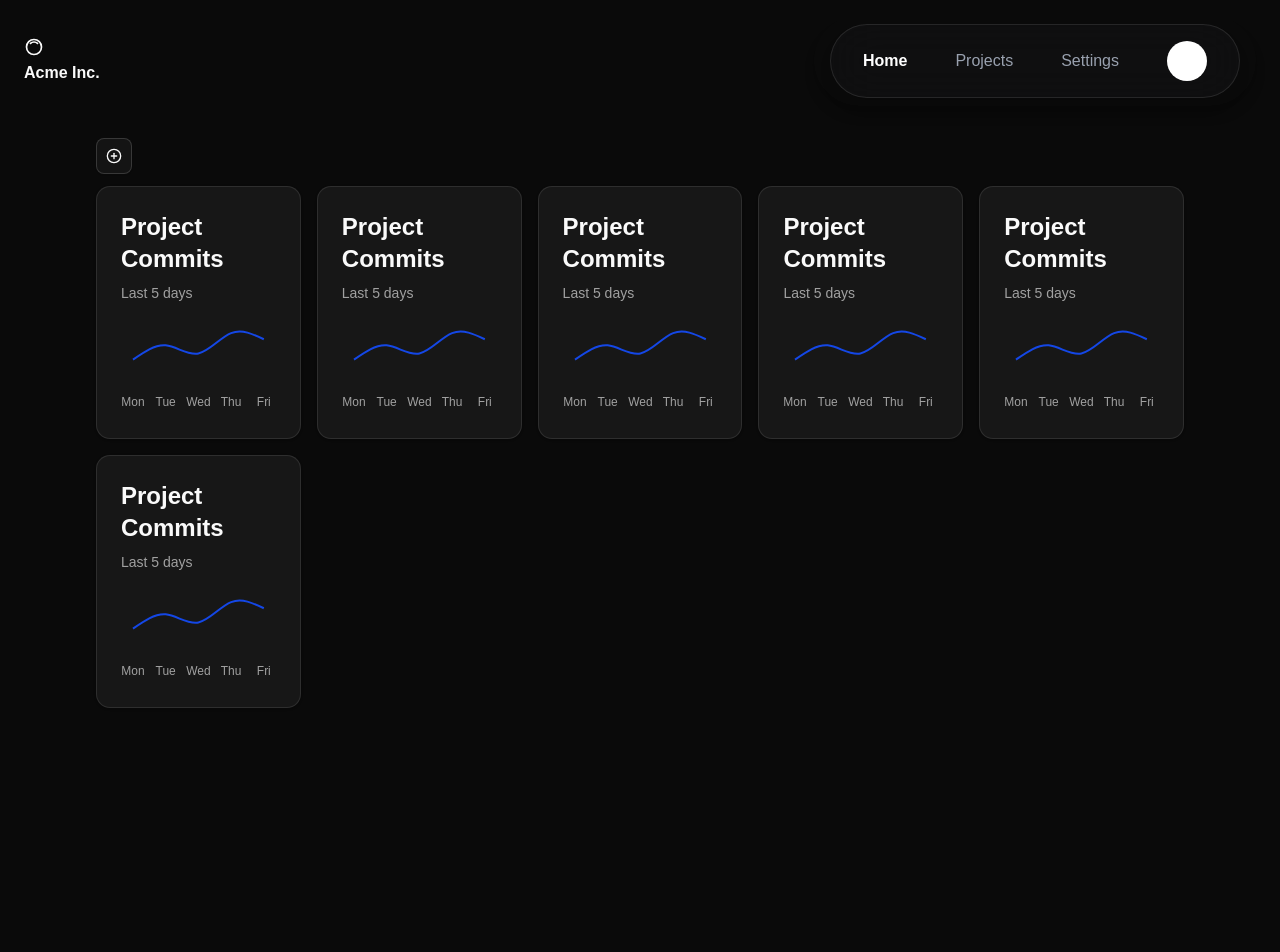
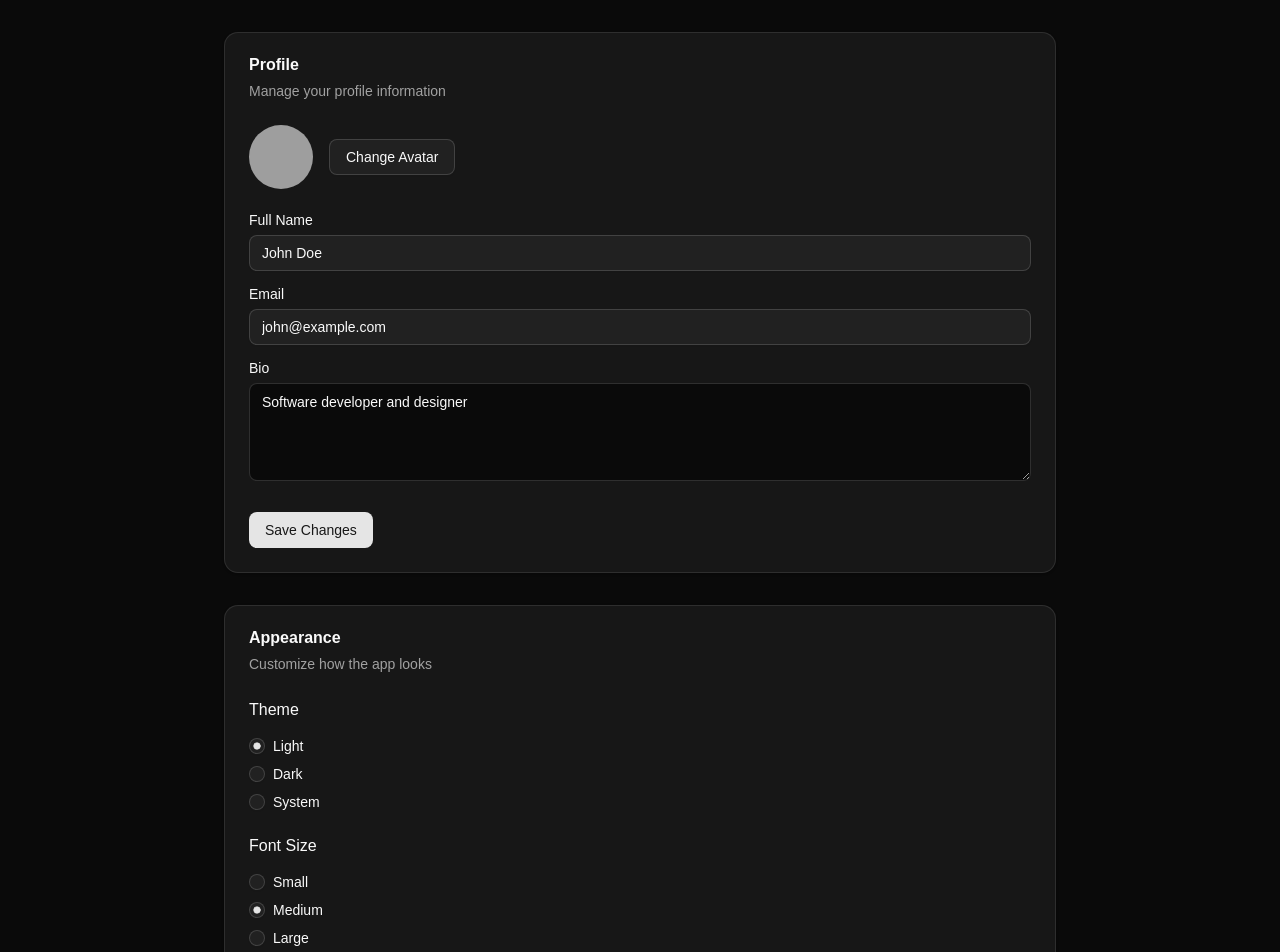
Before and after one commit to susshikan/Project-Tracker, a React (Vite) app in the folder project-tracker/: page / in a window 1280 px wide. Shown: the top 952 px of the page. Built offline with nearby package versions, Linux system fonts and the light colour scheme; grey boxes are pictures that could not be loaded.

Commit message:
create settings page

```diff
--- a/project-tracker/package.json
+++ b/project-tracker/package.json
@@ -14,6 +14,7 @@
     "@radix-ui/react-dialog": "^1.1.15",
     "@radix-ui/react-label": "^2.1.7",
     "@radix-ui/react-navigation-menu": "^1.2.14",
+    "@radix-ui/react-radio-group": "^1.3.8",
     "@radix-ui/react-scroll-area": "^1.2.10",
     "@radix-ui/react-separator": "^1.1.7",
     "@radix-ui/react-slot": "^1.2.3",
--- a/project-tracker/src/components/ProjectListPage/AddButton.tsx
+++ b/project-tracker/src/components/ProjectListPage/AddButton.tsx
@@ -27,25 +27,24 @@ export function AddButton() {
           <DialogHeader>
             <DialogTitle>Add New Project</DialogTitle>
             <DialogDescription>
-              Make changes to your profile here. Click save when you&apos;re
-              done.
+              Create your new project hare
             </DialogDescription>
           </DialogHeader>
           <div className="grid gap-4">
             <div className="grid gap-3">
-              <Label htmlFor="name-1">Name</Label>
-              <Input id="name-1" name="name" defaultValue="Pedro Duarte" />
+              <Label htmlFor="name-1">Project Name</Label>
+              <Input id="name-1" name="name" defaultValue="" />
             </div>
             <div className="grid gap-3">
-              <Label htmlFor="username-1">Username</Label>
-              <Input id="username-1" name="username" defaultValue="@peduarte" />
+              <Label htmlFor="username-1">Description</Label>
+              <Input id="username-1" name="username" defaultValue="" />
             </div>
           </div>
           <DialogFooter>
             <DialogClose asChild>
               <Button variant="outline">Cancel</Button>
             </DialogClose>
-            <Button type="submit">Save changes</Button>
+            <Button type="submit">Save</Button>
           </DialogFooter>
         </DialogContent>
       </form>
--- /dev/null
+++ b/project-tracker/src/components/Settings/AppearanceSettings.tsx
@@ -0,0 +1,74 @@
+import { useState } from "react"
+import { Card, CardContent, CardDescription, CardHeader, CardTitle } from "@/components/ui/card"
+import { Label } from "@/components/ui/label"
+import { RadioGroup, RadioGroupItem } from "@/components/ui/radio-group"
+import { Button } from "@/components/ui/button"
+
+export function AppearanceSettings() {
+  const [theme, setTheme] = useState("light")
+  const [fontSize, setFontSize] = useState("medium")
+
+  const handleSave = () => {
+    console.log("Saving appearance:", { theme, fontSize })
+  }
+
+  return (
+    <Card>
+      <CardHeader>
+        <CardTitle>Appearance</CardTitle>
+        <CardDescription>Customize how the app looks</CardDescription>
+      </CardHeader>
+      <CardContent className="space-y-6">
+        <div>
+          <Label className="text-base font-medium mb-4 block">Theme</Label>
+          <RadioGroup value={theme} onValueChange={setTheme}>
+            <div className="flex items-center space-x-2">
+              <RadioGroupItem value="light" id="light" />
+              <Label htmlFor="light" className="font-normal cursor-pointer">
+                Light
+              </Label>
+            </div>
+            <div className="flex items-center space-x-2">
+              <RadioGroupItem value="dark" id="dark" />
+              <Label htmlFor="dark" className="font-normal cursor-pointer">
+                Dark
+              </Label>
+            </div>
+            <div className="flex items-center space-x-2">
+              <RadioGroupItem value="system" id="system" />
+              <Label htmlFor="system" className="font-normal cursor-pointer">
+                System
+              </Label>
+            </div>
+          </RadioGroup>
+        </div>
+
+        <div>
+          <Label className="text-base font-medium mb-4 block">Font Size</Label>
+          <RadioGroup value={fontSize} onValueChange={setFontSize}>
+            <div className="flex items-center space-x-2">
+              <RadioGroupItem value="small" id="small" />
+              <Label htmlFor="small" className="font-normal cursor-pointer">
+                Small
+              </Label>
+            </div>
+            <div className="flex items-center space-x-2">
+              <RadioGroupItem value="medium" id="medium" />
+              <Label htmlFor="medium" className="font-normal cursor-pointer">
+                Medium
+              </Label>
+            </div>
+            <div className="flex items-center space-x-2">
+              <RadioGroupItem value="large" id="large" />
+              <Label htmlFor="large" className="font-normal cursor-pointer">
+                Large
+              </Label>
+            </div>
+          </RadioGroup>
+        </div>
+
+        <Button onClick={handleSave}>Save Changes</Button>
+      </CardContent>
+    </Card>
+  )
+}
--- /dev/null
+++ b/project-tracker/src/components/Settings/ProfileSettings.tsx
@@ -0,0 +1,78 @@
+"use client"
+
+import type React from "react"
+
+import { useState } from "react"
+import { Card, CardContent, CardDescription, CardHeader, CardTitle } from "@/components/ui/card"
+import { Button } from "@/components/ui/button"
+import { Input } from "@/components/ui/input"
+import { Label } from "@/components/ui/label"
+import { Avatar, AvatarFallback, AvatarImage } from "@/components/ui/avatar"
+
+export function ProfileSettings() {
+  const [formData, setFormData] = useState({
+    name: "John Doe",
+    email: "john@example.com",
+    bio: "Software developer and designer",
+  })
+
+  const handleChange = (e: React.ChangeEvent<HTMLInputElement | HTMLTextAreaElement>) => {
+    const { name, value } = e.target
+    setFormData((prev) => ({ ...prev, [name]: value }))
+  }
+
+  const handleSave = () => {
+    console.log("Saving profile:", formData)
+  }
+
+  return (
+    <Card>
+      <CardHeader>
+        <CardTitle>Profile</CardTitle>
+        <CardDescription>Manage your profile information</CardDescription>
+      </CardHeader>
+      <CardContent className="space-y-6">
+        <div className="flex items-center gap-4">
+          <Avatar className="h-16 w-16">
+            <AvatarImage src="https://github.com/shadcn.png" />
+            <AvatarFallback>JD</AvatarFallback>
+          </Avatar>
+          <Button variant="outline">Change Avatar</Button>
+        </div>
+
+        <div className="space-y-4">
+          <div>
+            <Label htmlFor="name">Full Name</Label>
+            <Input id="name" name="name" value={formData.name} onChange={handleChange} className="mt-2" />
+          </div>
+
+          <div>
+            <Label htmlFor="email">Email</Label>
+            <Input
+              id="email"
+              name="email"
+              type="email"
+              value={formData.email}
+              onChange={handleChange}
+              className="mt-2"
+            />
+          </div>
+
+          <div>
+            <Label htmlFor="bio">Bio</Label>
+            <textarea
+              id="bio"
+              name="bio"
+              value={formData.bio}
+              onChange={handleChange}
+              className="mt-2 w-full rounded-md border border-input bg-background px-3 py-2 text-sm placeholder:text-muted-foreground focus:outline-none focus:ring-2 focus:ring-ring"
+              rows={4}
+            />
+          </div>
+        </div>
+
+        <Button onClick={handleSave}>Save Changes</Button>
+      </CardContent>
+    </Card>
+  )
+}
--- /dev/null
+++ b/project-tracker/src/components/Settings/SettingsPage.tsx
@@ -0,0 +1,15 @@
+import { AppearanceSettings } from "./AppearanceSettings";
+import { ProfileSettings } from "./ProfileSettings";
+
+export default function SettingsPage() {
+    return (
+        <main className="flex items-center justify-center min-h-screen ">
+            <div className="container max-w-4xl py-8 px-4 md:px-8">
+                <div className="space-y-8 ">
+                    <ProfileSettings />
+                    <AppearanceSettings />
+                </div>
+            </div>
+      </main>
+    )
+}
--- a/project-tracker/src/components/dashboard/Tes.tsx
+++ b/project-tracker/src/components/dashboard/Tes.tsx
@@ -8,6 +8,8 @@ import Navbar from "../navbar/Navbar"
 
 import { CardProject } from "../ProjectListPage/Card"
 import ProjectListPage from "../ProjectListPage/ProjectListPage"
+
+import SettingsPage from "../Settings/SettingsPage"
 
 const data = [
   {
@@ -36,6 +38,6 @@ const data = [
 
 export default function Tes() {
     return (
-        <ProjectListPage />
+       <SettingsPage />
     )
 }
--- a/project-tracker/src/components/navbar/FloatingNavbar.tsx
+++ b/project-tracker/src/components/navbar/FloatingNavbar.tsx
@@ -8,7 +8,7 @@ export default function FloatingNavbar() {
 
   return (
     <nav className="">
-      <div className="border-white/10 bg-white/60 backdrop-blur-xl dark:bg-zinc-900/40 text-white rounded-full px-8 py-4 shadow-lg border">
+      <div className="border-white/10 bg-white/60 backdrop-blur-xl dark:bg-zinc-900/40 text-white rounded-xl px-8 py-4 shadow-lg border">
         <div className="flex items-center justify-center gap-12">
           {/* Logo/Brand */}
 
--- /dev/null
+++ b/project-tracker/src/components/ui/radio-group.tsx
@@ -0,0 +1,43 @@
+import * as React from "react"
+import * as RadioGroupPrimitive from "@radix-ui/react-radio-group"
+import { CircleIcon } from "lucide-react"
+
+import { cn } from "@/lib/utils"
+
+function RadioGroup({
+  className,
+  ...props
+}: React.ComponentProps<typeof RadioGroupPrimitive.Root>) {
+  return (
+    <RadioGroupPrimitive.Root
+      data-slot="radio-group"
+      className={cn("grid gap-3", className)}
+      {...props}
+    />
+  )
+}
+
+function RadioGroupItem({
+  className,
+  ...props
+}: React.ComponentProps<typeof RadioGroupPrimitive.Item>) {
+  return (
+    <RadioGroupPrimitive.Item
+      data-slot="radio-group-item"
+      className={cn(
+        "border-input text-primary focus-visible:border-ring focus-visible:ring-ring/50 aria-invalid:ring-destructive/20 dark:aria-invalid:ring-destructive/40 aria-invalid:border-destructive dark:bg-input/30 aspect-square size-4 shrink-0 rounded-full border shadow-xs transition-[color,box-shadow] outline-none focus-visible:ring-[3px] disabled:cursor-not-allowed disabled:opacity-50",
+        className
+      )}
+      {...props}
+    >
+      <RadioGroupPrimitive.Indicator
+        data-slot="radio-group-indicator"
+        className="relative flex items-center justify-center"
+      >
+        <CircleIcon className="fill-primary absolute top-1/2 left-1/2 size-2 -translate-x-1/2 -translate-y-1/2" />
+      </RadioGroupPrimitive.Indicator>
+    </RadioGroupPrimitive.Item>
+  )
+}
+
+export { RadioGroup, RadioGroupItem }
```
Also changed, not shown: 1 other file (tests, documents, lock files or other folders).
